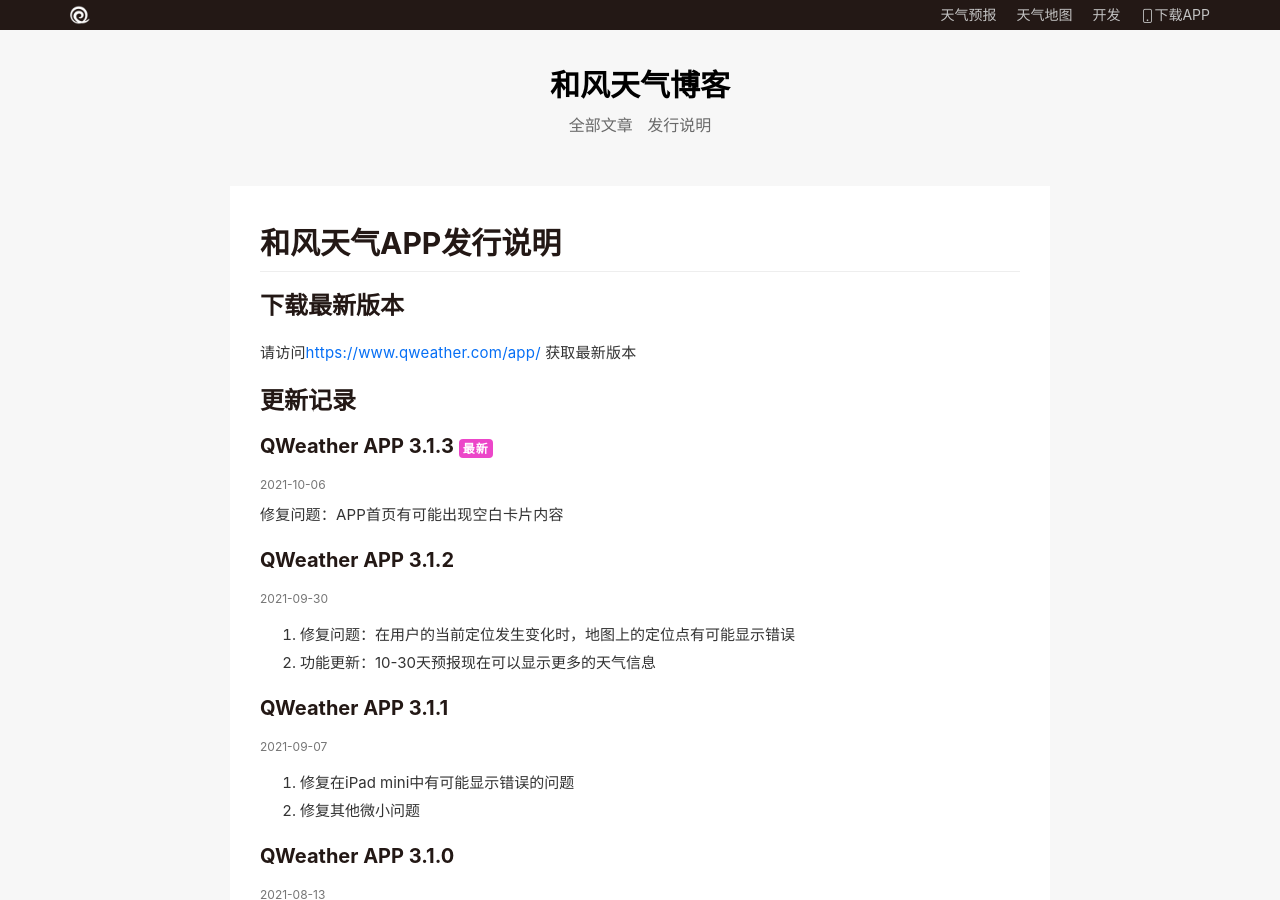
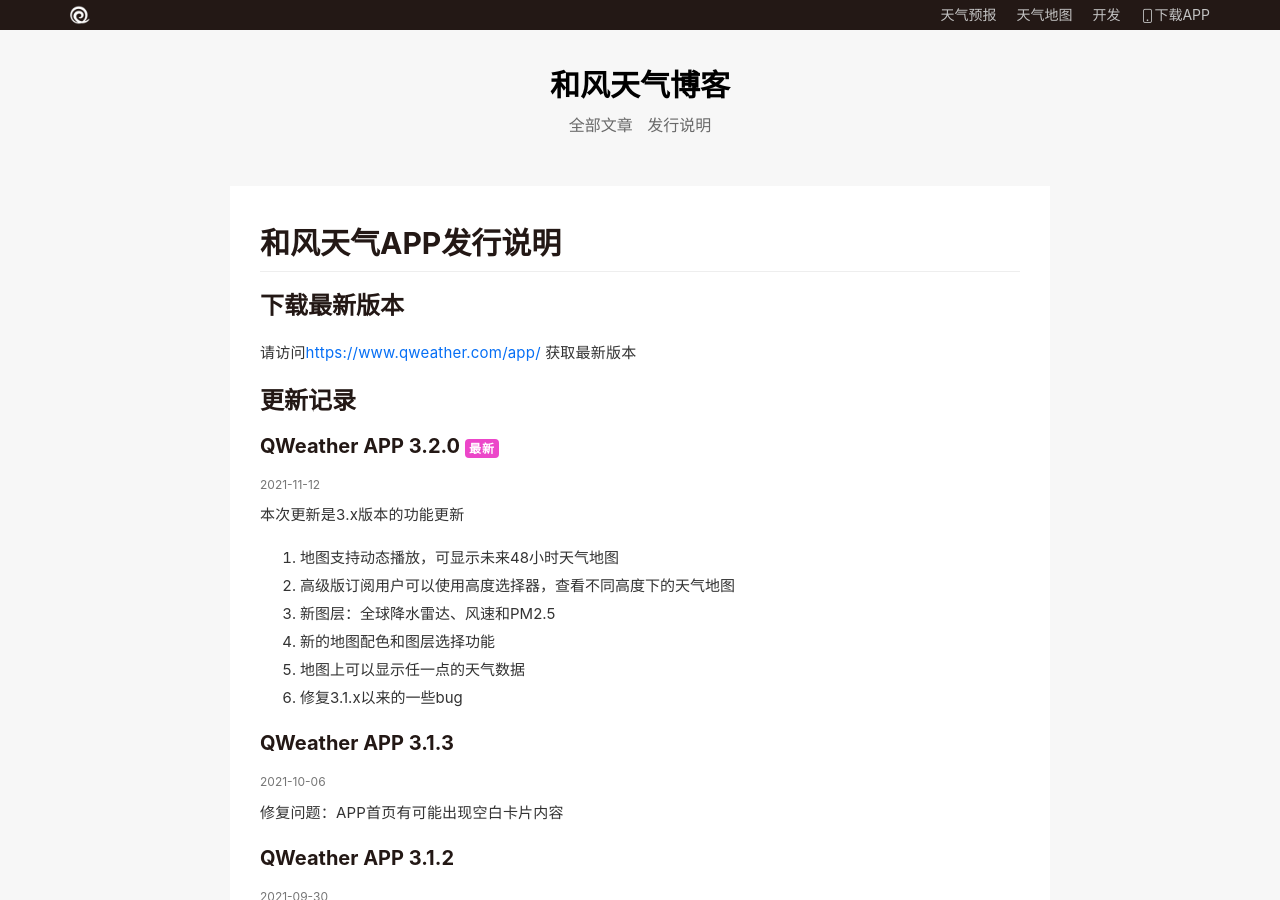
Before and after one commit to qwd/blog, a Jekyll site: the page built from pages/release-app.html, in a window 1280 px wide and 900 px high. Built offline with Jekyll 4.4.1, drawn with Linux system fonts in a browser that asks for light colours; some web fonts are replaced; comment, search, counter and statistics services are not loaded.

Commit message:
APP 3.2.0 release

```diff
--- a/_data/release-app.yml
+++ b/_data/release-app.yml
@@ -1,3 +1,15 @@
+- title: QWeather APP 3.2.0
+  ver: 3.2.0
+  date: 2021-11-12
+  text: |-
+    本次更新是3.x版本的功能更新
+
+    1. 地图支持动态播放，可显示未来48小时天气地图
+    2. 高级版订阅用户可以使用高度选择器，查看不同高度下的天气地图
+    3. 新图层：全球降水雷达、风速和PM2.5
+    4. 新的地图配色和图层选择功能
+    5. 地图上可以显示任一点的天气数据
+    6. 修复3.1.x以来的一些bug
 - title: QWeather APP 3.1.3
   ver: 3.1.3
   date: 2021-10-06
```
